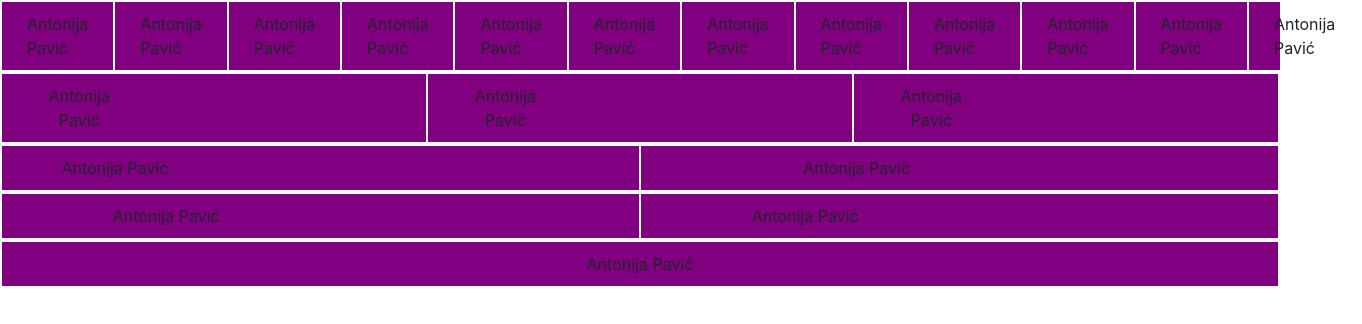
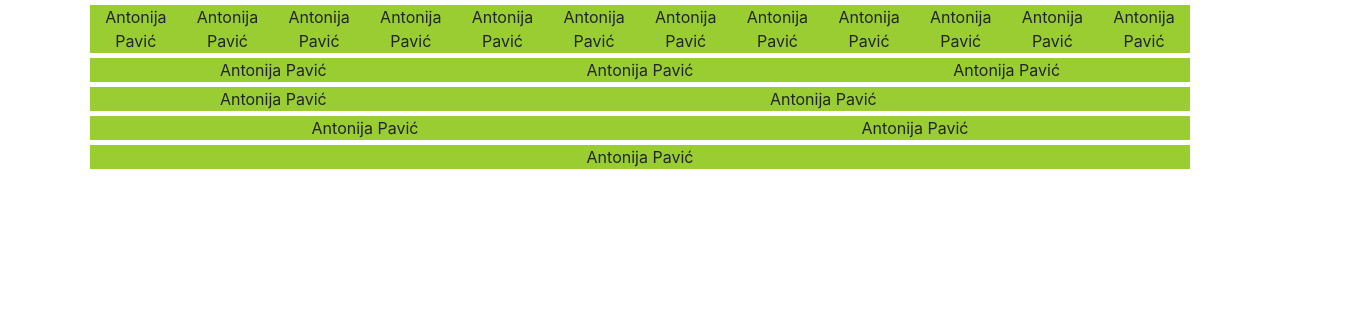
Before and after one commit to Antonija5/bootstrap-grid, a plain HTML site: page index.html in a window 1280 px wide. Shown: the whole page, 1362 px wide, since content can reach past the window. Drawn offline with nearby package versions, Linux system fonts and the light colour scheme.

Commit message:
Update index.html

```diff
--- a/index.html
+++ b/index.html
@@ -8,9 +8,11 @@
     <meta name="viewport" content="width=device-width, initial-scale=1.0">
     <title>bootstrap-grid</title>
     <style>
-.boja{
-        background-color: purple;
-    }
+      .row{
+           margin: 5px;
+         }
+
+
 
 
     .container{
@@ -29,116 +31,146 @@
         border: 2px solid white;
         border-collapse: collapse;
     }
+    .col-sm-1 {
+            background-color:yellowgreen;
+            text-align: center;
+
+
+
+
+
+        }
+        .col-sm-6{
+            background-color: yellowgreen;
+            text-align: center;
+
+
+        }
+        .col-sm-12{
+            background-color:yellowgreen;
+            text-align: center;
+
+
+        }
+        .col-sm-8{
+            background-color: yellowgreen;
+            text-align: center;
+
+        }
+        .col-sm-4{
+            background-color: yellowgreen;
+            text-align: center;
+
+        }
+
+
+
+
 
 
 </style>
 </head>
 <body>
     <div class="boja">
-    <table class="antonija">
-        <tr>
+
+
     <div class="container">
         <div class="row">
-         <td> <div class="col-sm-1 height">
+          <div class="col-sm-1 height">
             Antonija Pavić
           </div> </td>
+           <div class="col-sm-1 height">
+            Antonija Pavić
+          </div> </td>
+          <div class="col-sm-1 height">
+            Antonija Pavić
+          </div> </td>
+           <div class="col-sm-1 height">
+            Antonija Pavić
+          </div> </td>
+           <div class="col-sm-1 height">
+            Antonija Pavić
+          </div> </td>
+          <div class="col-sm-1 height">
+            Antonija Pavić
+          </div> </td>
+           <div class="col-sm-1 height">
+            Antonija Pavić
+          </div> </td>
+           <div class="col-sm-1 height">
+            Antonija Pavić
+          </div>
+
+           <div class="col-sm-1 height">
+            Antonija Pavić
+          </div>
+           <div class="col-sm-1 height">
+            Antonija Pavić
+          </div>
           <td> <div class="col-sm-1 height">
             Antonija Pavić
-          </div> </td>
-          <td> <div class="col-sm-1 height">
+          </div>
+          <div class="col-sm-1 height">
+            Antonija Pavić
+          </div>
+        </div>
+      </div>
+
+    </table>
+
+
+
+    <div class="container">
+        <div class="row">
+          <div class="col-sm-4 height">
             Antonija Pavić
           </div> </td>
-          <td> <div class="col-sm-1 height">
+           <div class="col-sm-4 height">
             Antonija Pavić
           </div> </td>
-          <td> <div class="col-sm-1 height">
-            Antonija Pavić
-          </div> </td>
-          <td> <div class="col-sm-1 height">
-            Antonija Pavić
-          </div> </td>
-          <td> <div class="col-sm-1 height">
-            Antonija Pavić
-          </div> </td>
-          <td> <div class="col-sm-1 height">
-            Antonija Pavić
-          </div> </td>
-          <td> <div class="col-sm-1 height">
-            Antonija Pavić
-          </div> </td>
-          <td> <div class="col-sm-1 height">
-            Antonija Pavić
-          </div> </td>
-          <td> <div class="col-sm-1 height">
-            Antonija Pavić
-          </div> </td>
-          <td> <div class="col-sm-1 height">
+           <div class="col-sm-4 height">
             Antonija Pavić
           </div> </td>
         </div>
       </div>
-    </tr>
-    </table>
 
-    <table class="antonija">
-        <tr>
+
+
+
     <div class="container">
         <div class="row">
          <td> <div class="col-sm-4 height">
             Antonija Pavić
-          </div> </td>
-          <td> <div class="col-sm-4 height">
+          </div>
+          <td> <div class="col-sm-8 height">
             Antonija Pavić
-          </div> </td>
-          <td> <div class="col-sm-4 height">
-            Antonija Pavić
-          </div> </td>
+          </div>
         </div>
       </div>
-    </tr>
+
     </table>
 
     <table class="antonija">
-        <tr>
+
     <div class="container">
         <div class="row">
-         <td> <div class="col-sm-4 height">
+          <div class="col-sm-6 height">
             Antonija Pavić
           </div> </td>
-          <td> <div class="col-sm-8 height">
+           <div class="col-sm-6 height">
             Antonija Pavić
-          </div> </td>
+          </div>
         </div>
       </div>
-    </tr>
-    </table>
 
-    <table class="antonija">
-        <tr>
     <div class="container">
         <div class="row">
-         <td> <div class="col-sm-6 height">
+          <div class="col-sm-12 height">
             Antonija Pavić
-          </div> </td>
-          <td> <div class="col-sm-6 height">
-            Antonija Pavić
-          </div> </td>
+          </div>
         </div>
       </div>
-    </tr>
-    </table>
 
-    <table class="antonija">
-        <tr>
-    <div class="container">
-        <div class="row">
-         <td> <div class="col-sm-12 height">
-            Antonija Pavić
-          </div> </td>
-        </div>
-      </div>
-    </tr>
-    </table>
     </div>
 
 </body>
```
